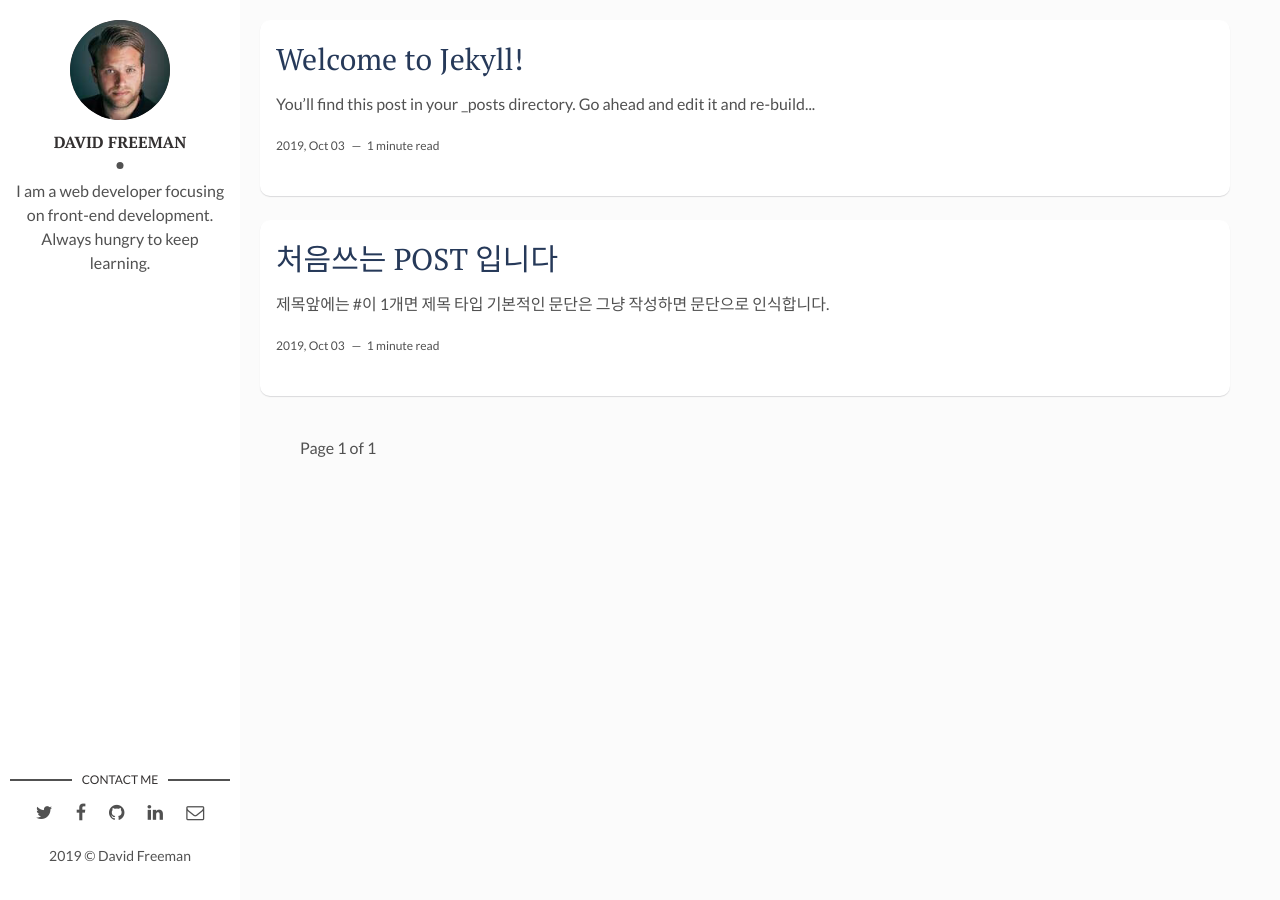
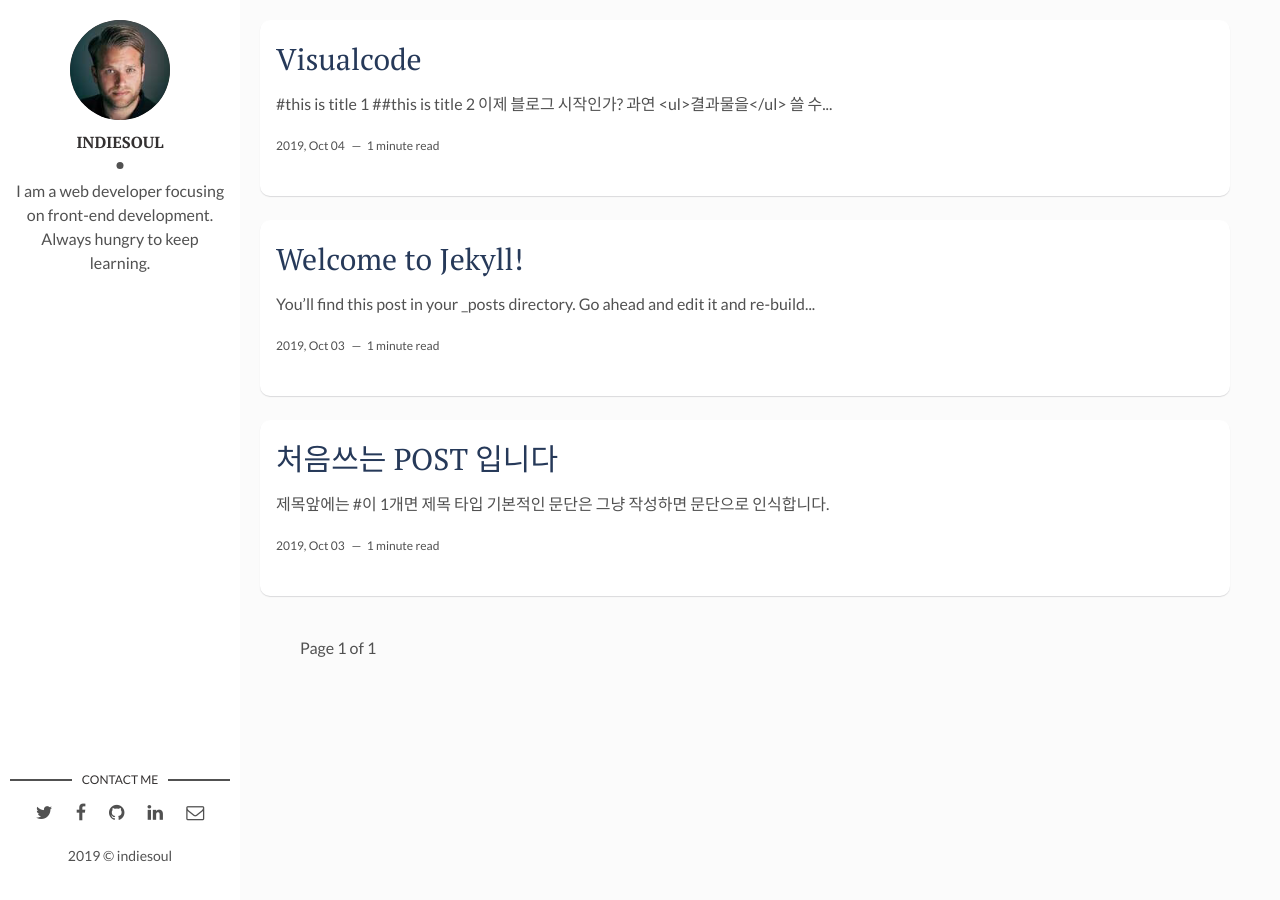
Before and after one commit to indiesoul2/eda_simple, a Jekyll site: the page built from index.html, in a window 1280 px wide. Built offline with Jekyll 4.4.1, drawn with Linux system fonts in a browser that asks for light colours; the list of posts is cut into pages by our own code.

Commit message:
yml 파일 변경

```diff
--- a/_config.yml
+++ b/_config.yml
@@ -9,7 +9,7 @@ url: "http://indiesoul2.github.io" # the base hostname & protocol for your site,
 site-twitter: #if your site has a twitter account, enter it here
 
 # Author Settings
-author: David Freeman # add your name
+author: indiesoul # add your name
 author-img: david-freeman.jpg # add your photo
 about-author: I am a web developer focusing on front-end development. Always hungry to keep learning. # add description
 social-twitter: # add your Twitter handle
--- /dev/null
+++ b/_posts/2019-10-04-visualcode.md
@@ -0,0 +1,17 @@
+#this is title 1
+##this is title 2
+
+이제 *블로그* 시작인가?
+과연 <ul>결과물을</ul> 쓸 수 있을까?
+
+그림을 넣어볼까?
+
+일단 순서를 넣어 보자.
+
+1. 순서
+  1. 순서
+     1. 순서
+
+1. 순서가 없는 것
+  -순서 없어요
+  -순서 넣어볼까?
```
